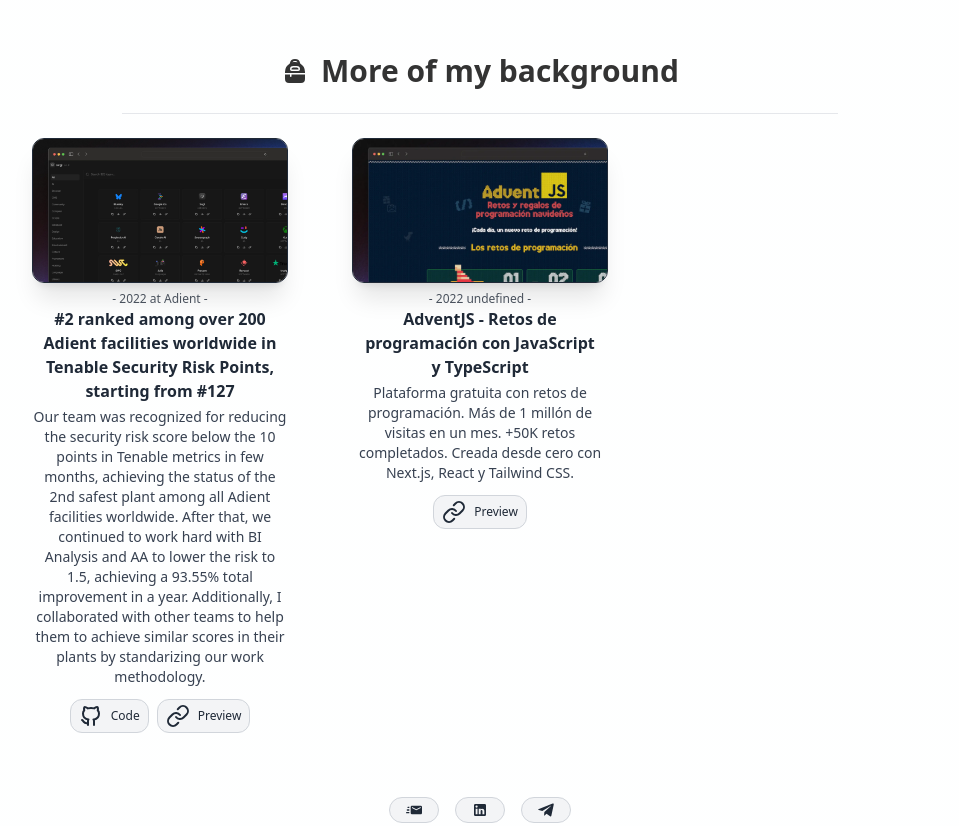
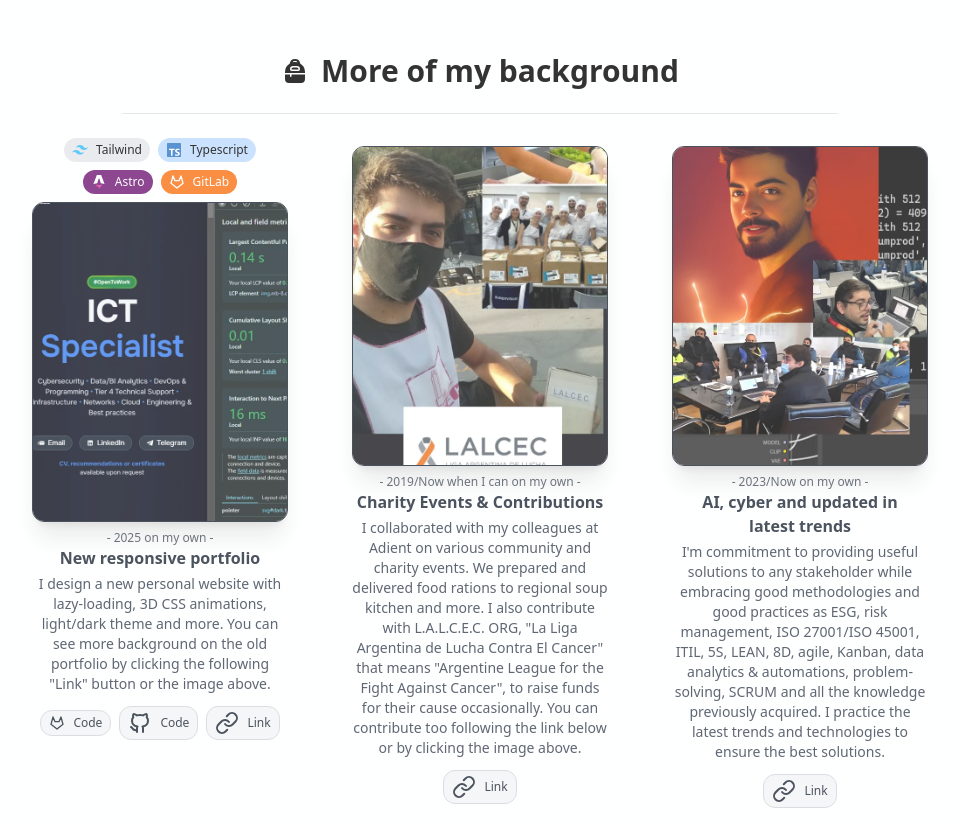
Before and after one commit to nescalada/nescalada.tech, an Astro site: page / in a window 1280 px wide. Shown: the part 5120-5946 px from the top of the page, without its empty margins (160-1119 px from the left). Built offline with nearby package versions, Linux system fonts and the light colour scheme; Astro itself is replaced by a stand-in of ours.

Commit message:
feat(Projects): added background section

```diff
--- a/src/components/Projects.astro
+++ b/src/components/Projects.astro
@@ -1,46 +1,122 @@
 ---
 import GitHub from "./icons/GitHub.astro";
+import GitLab from "./icons/GitLab.astro";
 import Link from "./icons/Link.astro";
 import LinkButton from "./LinkButton.astro";
+import LinkedIn from "./icons/LinkedIn.astro";
+import Tailwind from "./icons/Tailwind.astro";
+import AstroIcon from "./icons/AstroIcon.astro";
+import Typescript from "./icons/Typescript.astro";
+
+const TAGS = {
+  TAILWIND: {
+    name: "Tailwind",
+    class: "bg-gray-200 text-black",
+    icon: Tailwind,
+  },
+  TYPESCRIPT: {
+    name: "Typescript",
+    class: "bg-blue-200 text-black",
+    icon: Typescript,
+  },
+  ASTRO: {
+    name: "Astro",
+    class: "bg-fuchsia-900 text-white",
+    icon: AstroIcon,
+  },
+  GITLAB: {
+    name: "GitLab",
+    class: "bg-orange-500 text-white",
+    icon: GitLab,
+  },
+};
 
 const PROJECTS = [
   {
-    year: 2022,
-    //title: "93% improvement in Tenable Risk Points",
-    title:
-      "#2 ranked among over 200 Adient facilities worldwide in Tenable Security Risk Points, starting from #127",
-    place: "at Adient",
+    year: "2025",
+    title: "New responsive portfolio",
+    place: "on my own",
     description:
-      "Our team was recognized for reducing the security risk score below the 10 points in Tenable metrics in few months, achieving the status of the 2nd safest plant among all Adient facilities worldwide. After that, we continued to work hard with BI Analysis and AA to lower the risk to 1.5, achieving a 93.55% total improvement in a year. Additionally, I collaborated with other teams to help them to achieve similar scores in their plants by standarizing our work methodology.",
-    link: "https://svgl.vercel.app/",
-    github: "https://github.com/pheralb/svgl",
-    image: "/projects/svgl.webp",
+      'I design a new personal website with lazy-loading, 3D CSS animations, light/dark theme and more. You can see more background on the old portfolio by clicking the following "Link" button or the image above.',
+    linkedin: null,
+    gitlab: "https://gitlab.com/nescalada",
+    github: "https://gitlab.com/nescalada",
+    link: "https://sites.google.com/view/nescalada",
+    image: "/projects/portfolio2025.webp",
+    href: "https://sites.google.com/view/nescalada",
+    tags: [TAGS.TAILWIND, TAGS.TYPESCRIPT, TAGS.ASTRO, TAGS.GITLAB],
   },
   {
-    year: 2022,
-    title: "AdventJS - Retos de programación con JavaScript y TypeScript",
+    year: "2019/Now when I can",
+    place: "on my own",
+    title: "Charity Events & Contributions",
     description:
-      "Plataforma gratuita con retos de programación. Más de 1 millón de visitas en un mes. +50K retos completados. Creada desde cero con Next.js, React y Tailwind CSS.",
-    link: "https://adventjs.dev",
-    image: "/projects/adventjs.webp",
+      'I collaborated with my colleagues at Adient on various community and charity events. We prepared and delivered food rations to regional soup kitchen and more. I also contribute with L.A.L.C.E.C. ORG, "La Liga Argentina de Lucha Contra El Cancer" that means "Argentine League for the Fight Against Cancer", to raise funds for their cause occasionally. You can contribute too following the link below or by clicking the image above.',
+    link: "https://www.lalcec.org.ar/",
+    linkedin: null,
+    gitlab: null,
+    href: "https://www.lalcec.org.ar/",
+    image: "/projects/charity.webp",
+    tags: [],
+  },
+  {
+    year: "2023/Now",
+    place: "on my own",
+    title: "AI, cyber and updated in latest trends",
+    description:
+      "I'm commitment to providing useful solutions to any stakeholder while embracing good methodologies and good practices as ESG, risk management, ISO 27001/ISO 45001, ITIL, 5S, LEAN, 8D, agile, Kanban, data analytics & automations, problem-solving, SCRUM and all the knowledge previously acquired. I practice the latest trends and technologies to ensure the best solutions.",
+    link: "https://sites.google.com/view/nescalada",
+    linkedin: null,
+    gitlab: null,
+    href: "https://sites.google.com/view/nescalada",
+    image: "/projects/trends.webp",
+    tags: [],
   },
 ];
 ---
 
 <div class="grid grid-cols-1 sm:grid-cols-2 md:grid-cols-3 gap-16">
   {
-    PROJECTS.map(({ image, year, title, place, description, link, github }) => (
-      <article class="flex flex-col space-x-0 group [&>strong]:text-blue-500 [&>strong]:font-semibold">
+    PROJECTS.map(
+      ({
+        image,
+        year,
+        title,
+        place,
+        description,
+        link,
+        linkedin,
+        gitlab,
+        github,
+        href,
+        tags,
+      }) => (
+        <div class="flex opacity-80 hover:opacity-100 flex-col space-x-0 group [&>strong]:text-blue-500 [&>strong]:font-semibold">
+          <ul class="flex items-center justify-center flex-wrap mb-2 gap-2 transition duration-500 ease-in-out transform overflow-clip rounded-xl sm:rounded-xl md:group-hover:-translate-y-1">
+            {tags.map((tag) => (
+              <li>
+                <span
+                  class={`flex gap-x-2 rounded-full text-xs ${tag.class} py-1 px-2 `}
+                >
+                  {tag.icon && <tag.icon class="size-4" />}
+                  {tag.name}
+                </span>
+              </li>
+            ))}
+          </ul>
           <div class="mb-2 relative flex flex-col items-center col-span-6 row-span-5 gap-8 transition duration-500 ease-in-out transform shadow-xl overflow-clip rounded-xl sm:rounded-xl md:group-hover:-translate-y-1 md:group-hover:shadow-2xl lg:border lg:border-gray-800 lg:hover:border-gray-700 lg:hover:bg-gray-800/50">
+            <a href={href}>
               <img
                 alt={title}
                 class="object-cover object-top w-full h-54 transition duration-500 sm:h-auto md:scale-110 md:group-hover:scale-105"
                 loading="lazy"
                 src={image}
               />
+            </a>
           </div>
           <h5 class="text-xs text-center opacity-80 text-gray-800 dark:text-gray-100">
-          - {year + " " + place} -
+            - {year + " "}
+            {place ? place : " "} -
           </h5>
           <h4 class="text-md text-center text-pretty font-bold text-gray-800 dark:text-gray-200">
             {title}
@@ -49,6 +125,12 @@
             {description}
           </div>
           <footer class="flex items-center justify-center mt-3 gap-x-2">
+            {gitlab && (
+              <LinkButton href={gitlab}>
+                <GitLab class="size-4 " />
+                Code
+              </LinkButton>
+            )}
             {github && (
               <LinkButton href={github}>
                 <GitHub class="size-4 " />
@@ -58,11 +140,18 @@
             {link && (
               <LinkButton href={link}>
                 <Link class="size-4" />
-              Preview
+                Link
+              </LinkButton>
+            )}
+            {linkedin && (
+              <LinkButton href={linkedin}>
+                <LinkedIn class="size-4" />
+                LinkedIn
               </LinkButton>
             )}
           </footer>
-      </article>
-    ))
+        </div>
+      )
+    )
   }
 </div>
```
Lines whose indentation alone changed are shown as unchanged.
